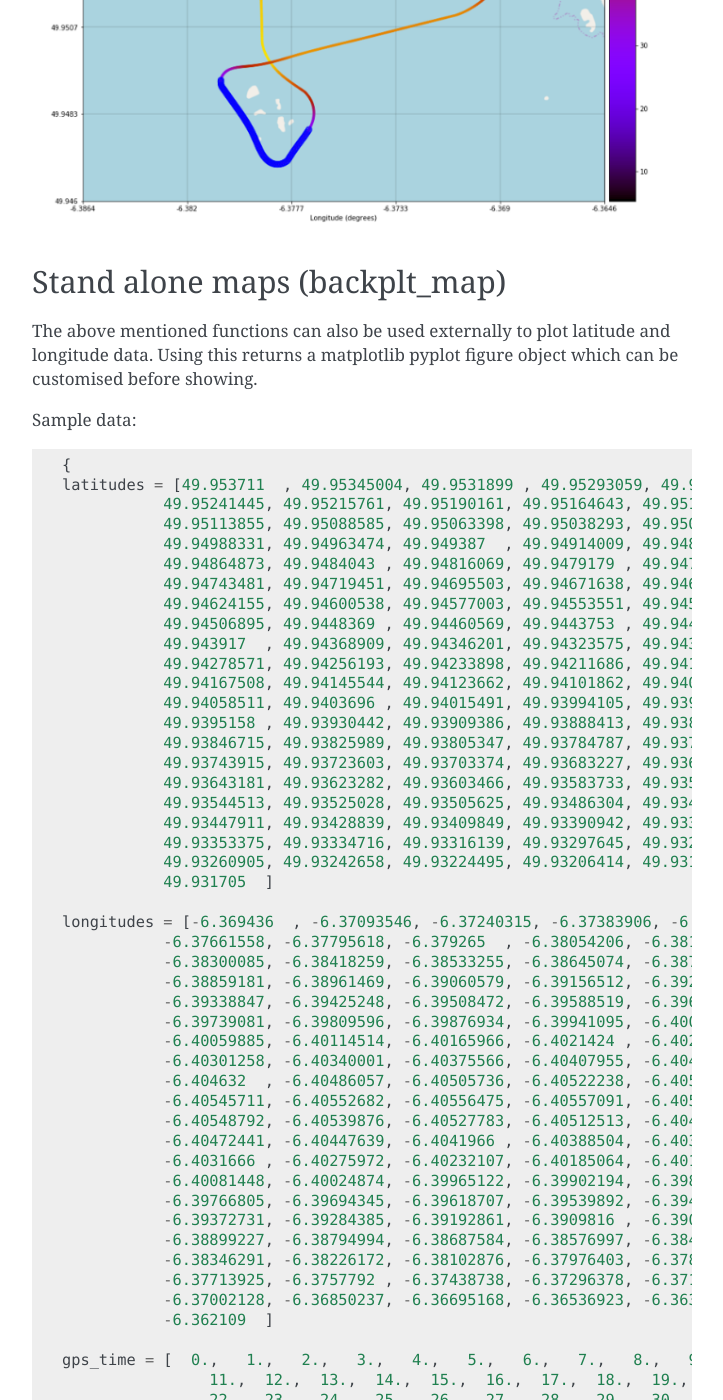
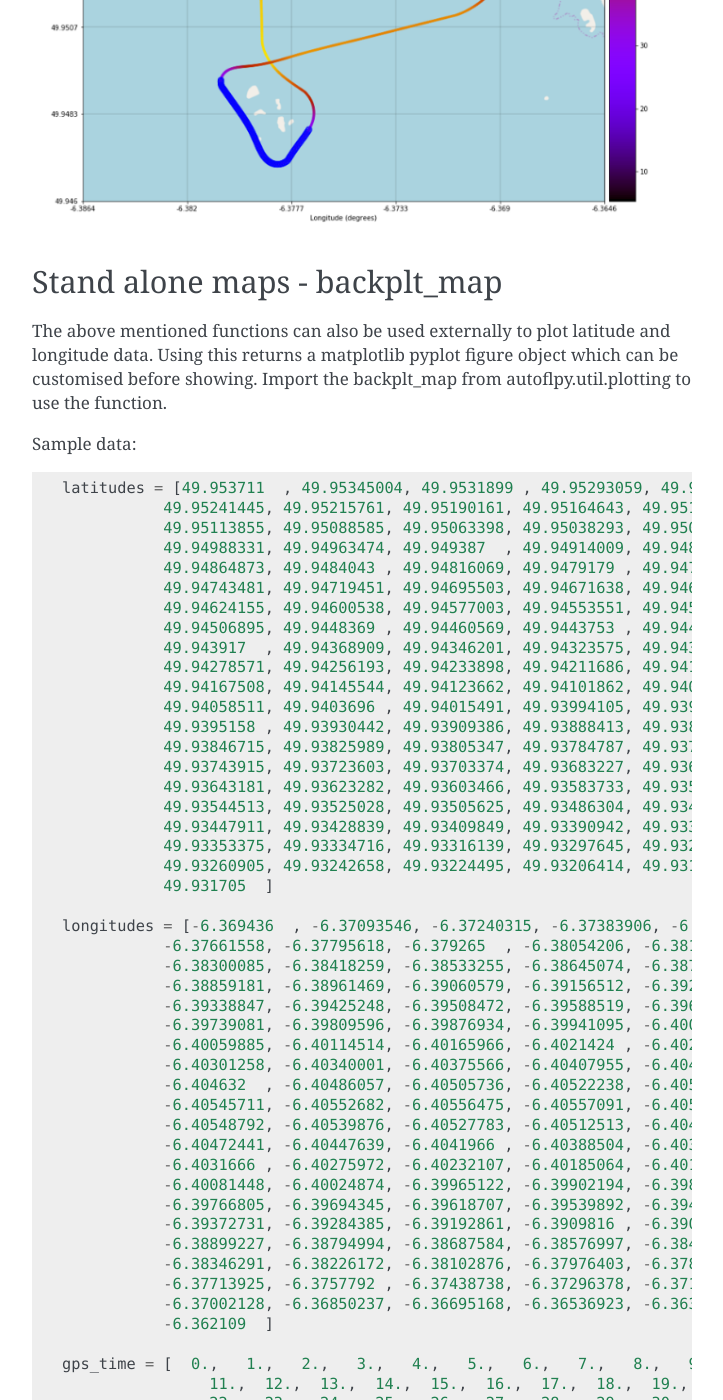
Before and after one commit to AdrianWeishaeupl/AutoFLpy, a Sphinx documentation site: the page built from docs/examples.rst, in a window 1280 px wide and 1400 px high, scrolled down 6201 px. Shown: the whole window, without its empty margins (388-1111 px from the left). Built offline with Sphinx 7.4.7, drawn with Linux system fonts in a browser that asks for light colours; pages that are not in the unit, such as notebooks, are missing from menus; some of the changed text lies outside the part shown.

Commit message:
Updates to the backplt_map example

```diff
--- a/docs/examples.rst
+++ b/docs/examples.rst
@@ -102,14 +102,14 @@ To set limits in the map plot, the map_info_limits argument can be used. map_inf
 	:align: center
 	:alt: Image of zoomed in map generated using Software In The Loop showing outliers marked.
 
-Stand alone maps (backplt_map)
+Stand alone maps - backplt_map
 ------------------------------
 
-The above mentioned functions can also be used externally to plot latitude and longitude data. Using this returns a matplotlib pyplot figure object which can be customised before showing.
+The above mentioned functions can also be used externally to plot latitude and longitude data. Using this returns a matplotlib pyplot figure object which can be customised before showing. Import the backplt_map from autoflpy.util.plotting to use the function.
 
 Sample data::
 
-	{
+
 	latitudes = [49.953711  , 49.95345004, 49.9531899 , 49.95293059, 49.9526721 ,
 		   49.95241445, 49.95215761, 49.95190161, 49.95164643, 49.95139208,
 		   49.95113855, 49.95088585, 49.95063398, 49.95038293, 49.95013271,
@@ -167,7 +167,7 @@ Sample data::
 
 	altitude = [0, 60, 80, 80, 40, 0]
 	altitude_time = [0, 20, 30, 60, 80, 100]
-	}
+
 
 
 For simply plotting the points on the map, only the location data and associated times are required:
```
